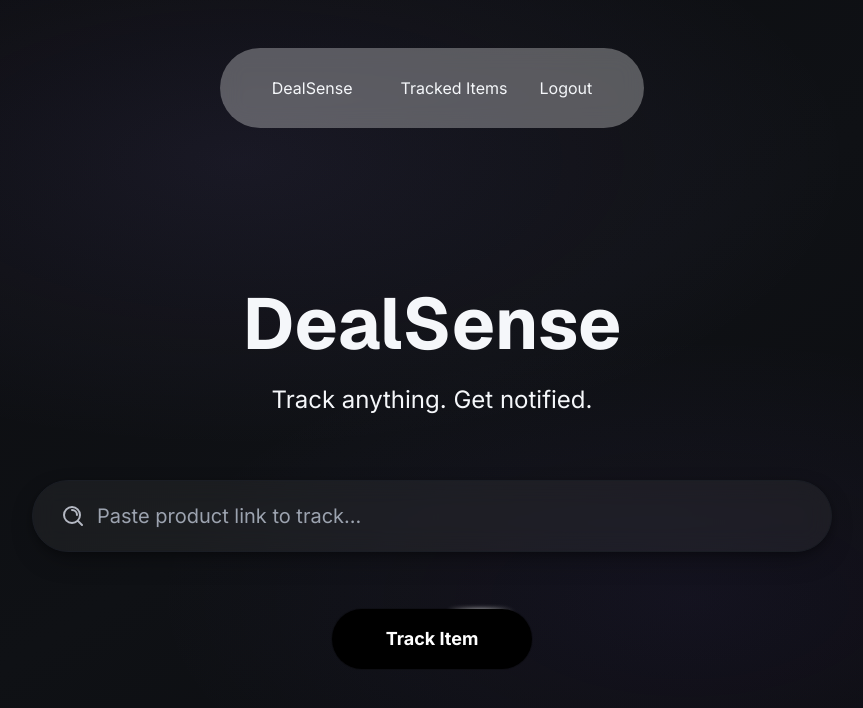
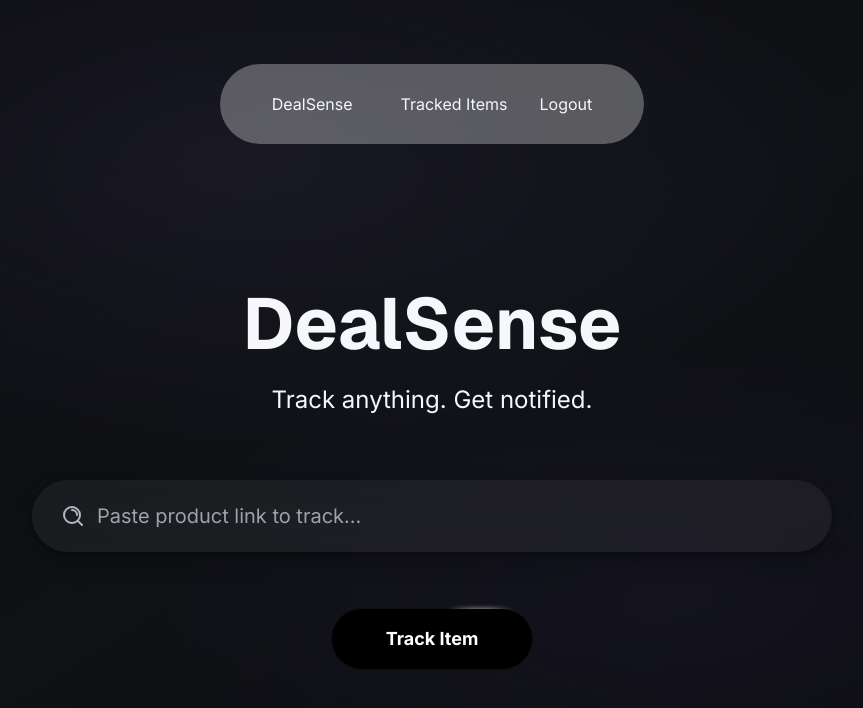
Before and after one commit to fareezmir/smart-price-tracker, a Next.js app in the folder frontend/: page / in a window 1280 px wide. Shown: the top 708 px of the page, without its empty margins (208-1071 px from the left). Built offline with nearby package versions, Linux system fonts and the light colour scheme.

Commit message:
adjusted nav positioning

```diff
--- a/frontend/src/components/ui/Navbar.tsx
+++ b/frontend/src/components/ui/Navbar.tsx
@@ -26,7 +26,7 @@ function Navbar({isAuthenticated, brandText, onLogin, onLogout, onTrackedItems,
     const currentLinks = isAuthenticated ? navbarLinks.authenticated : navbarLinks.unauthenticated;
 
     return (
-        <div className = "sticky top-10 z-50 hw-screen flex justify-center items-center h-24">
+        <div className = "sticky top-14 z-50 hw-screen flex justify-center items-center h-24">
             <div className = "flex gap-6 py-5 px-10 dark:bg-neutral-800/30 bg-white/30 backdrop-blur-md rounded-full">
                 <Button variant="neutral">{brandText}</Button>
                 <div className="flex gap-2">
```
